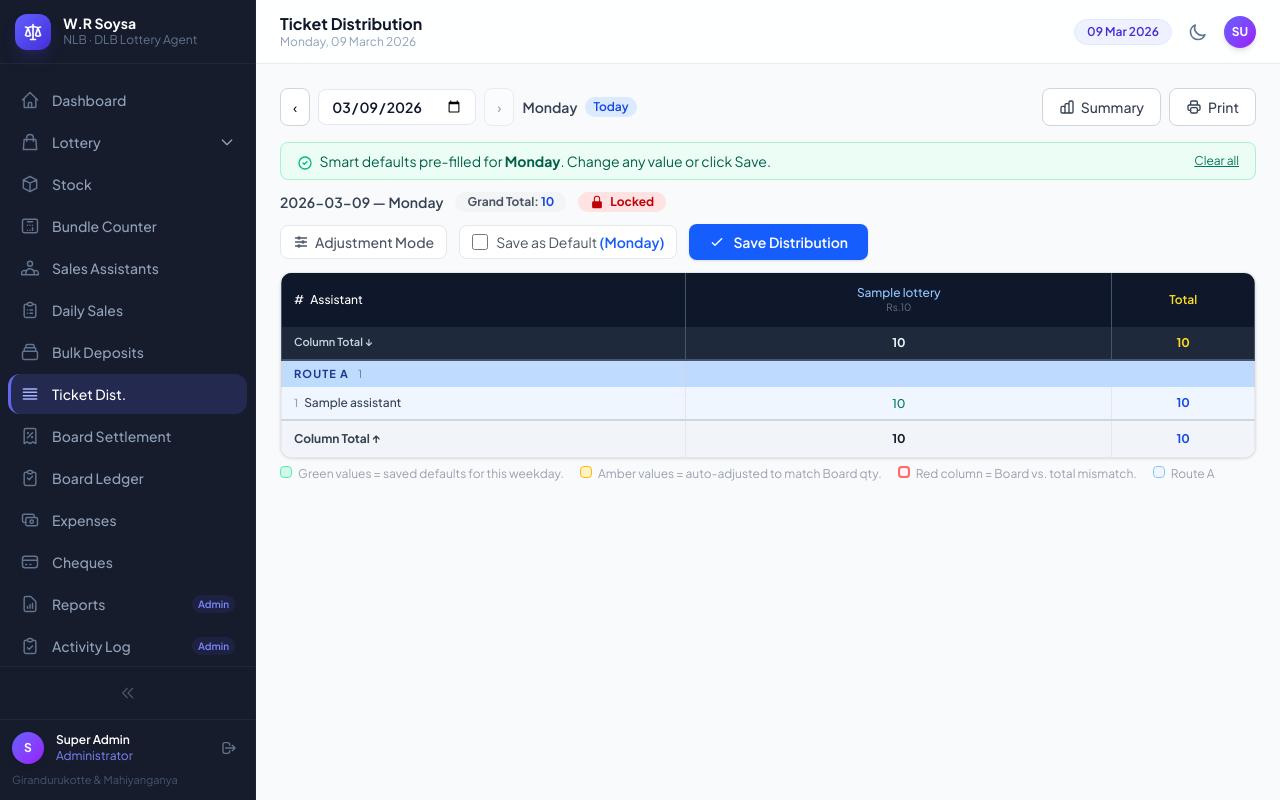
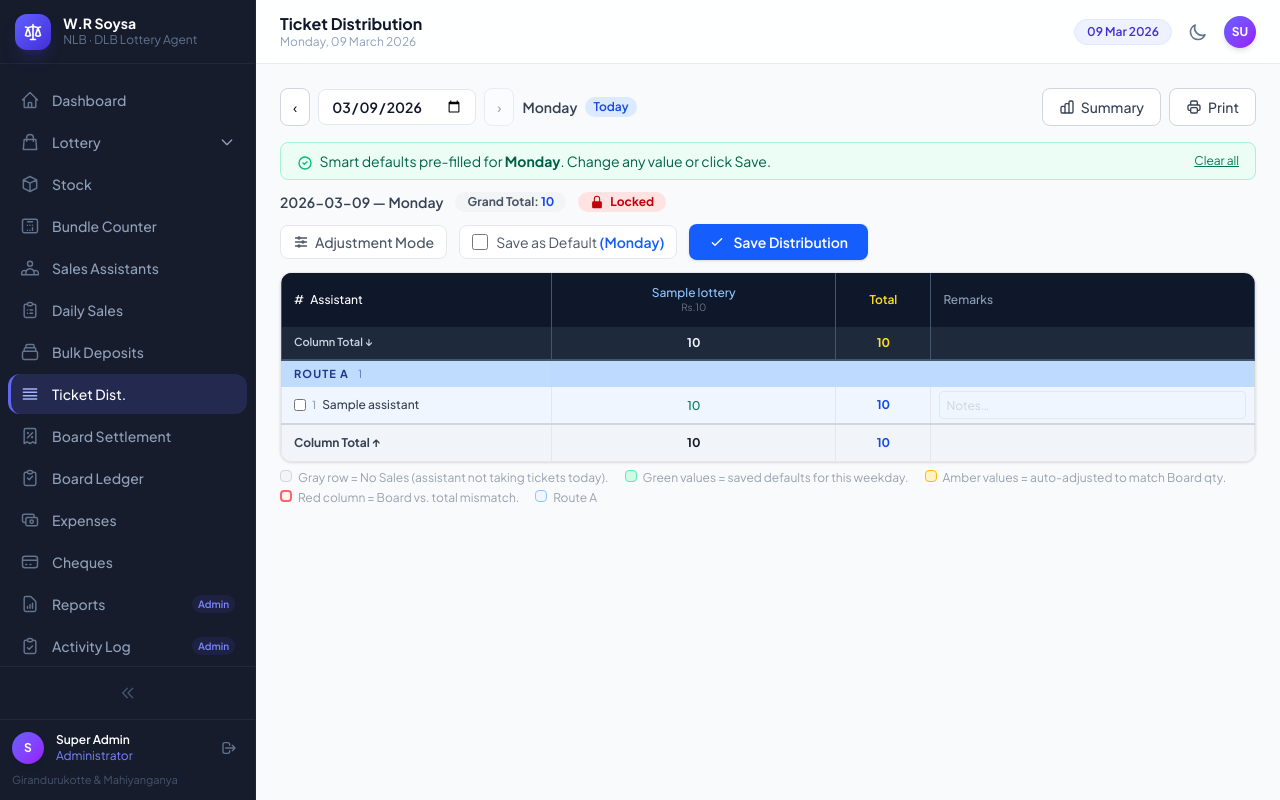
Before and after one commit to supunchamod/lottery-management, a Laravel app: page /ticket-distribution in a window 1280 px wide. Run offline with Laravel 12, Linux system fonts and the light colour scheme; a user stored in the database is signed in; data comes from the database, SQL or seed files in the repository; tables that the repository leaves empty hold one stand-in row (values such as "Sample post"); style sheets or scripts are compiled from the project's sources; parts of the project's set-up code (start-up, migrations or seed data) failed here and were passed over; some libraries are stand-ins or nearby versions.

Commit message:
Add No Sales lock toggle and Remarks column to Ticket Distribution
DB / Backend
- Migration: create daily_ticket_notes table (date, assistant_id,
  is_no_sales bool, remarks string, unique per assistant-date)
- Model: DailyTicketNote with fillable, casts, and assistant relation
- TicketDistributionController@index(): load notes, seed alpineNoSales
  and alpineRemarks, pass to view
- TicketDistributionController@store(): validate no_sales.* + remarks.*,
  upsert/delete DailyTicketNote per assistant; when is_no_sales=true
  wipe all DailyTicketStock rows for that assistant-date

Frontend (ticket-distribution/index.blade.php)
- Alpine distGrid(): add noSales/remarks state, onNoSalesChange()
  method (zeros qty grid when checked, sets isDirty)
- Hidden inputs: no_sales[aId] and remarks[aId] synced from Alpine
- No Sales checkbox in sticky name column: x-model, locks row
  on check, strikethrough name, shows 'No Sales' badge
- Locked row: !bg-gray-100 background, #f3f4f6 sticky cell,
  all lottery inputs disabled + opacity-0
- Remarks column: visible text input (x-model, max 255) at table end,
  placeholder changes to 'e.g. Sick leave…' when row is locked
- Print table: Remarks column + No Sales badge/indicator per row
- Legend: added gray row = No Sales entry
- All header/footer colspan values updated (+1 for Remarks column)

https://claude.ai/code/session_01R2vGbwReeLgLaHadgq34HT

```diff
--- a/app/Http/Controllers/TicketDistributionController.php
+++ b/app/Http/Controllers/TicketDistributionController.php
@@ -2,6 +2,7 @@
 
 namespace App\Http\Controllers;
 
+use App\Models\DailyTicketNote;
 use App\Models\DailyTicketStock;
 use App\Models\DefaultDistribution;
 use App\Models\Lottery;
@@ -31,6 +32,16 @@ class TicketDistributionController extends Controller
             $grid[$r->assistant_id][$r->lottery_id] = $r->quantity;
         }
 
+        // Load per-assistant notes (no_sales flag + remarks)
+        $notesCollection = DailyTicketNote::where('date', $date)->get()->keyBy('assistant_id');
+        $alpineNoSales   = [];
+        $alpineRemarks   = [];
+        foreach ($assistants as $a) {
+            $note                   = $notesCollection[$a->id] ?? null;
+            $alpineNoSales[$a->id] = (bool) ($note->is_no_sales ?? false);
+            $alpineRemarks[$a->id] = $note->remarks ?? '';
+        }
+
         // PHP-side totals (also used to seed Alpine state)
         $colTotals = [];
         foreach ($lotteries as $l) {
@@ -43,28 +54,58 @@ class TicketDistributionController extends Controller
         $grandTotal = array_sum($colTotals);
 
         return view('ticket-distribution.index', compact(
-            'date', 'assistants', 'lotteries', 'grid', 'colTotals', 'rowTotals', 'grandTotal'
+            'date', 'assistants', 'lotteries', 'grid', 'colTotals', 'rowTotals', 'grandTotal',
+            'notesCollection', 'alpineNoSales', 'alpineRemarks'
         ));
     }
 
     /**
-     * Upsert the full grid for a given date.
-     * Rows with qty = 0 or blank are deleted (keep table clean).
+     * Upsert the full grid for a given date, including no-sales flags and remarks.
+     * Rows with qty = 0 (and not no-sales) are deleted to keep the table clean.
      */
     public function store(Request $request)
     {
         $request->validate([
-            'date'    => 'required|date',
-            'qty'     => 'nullable|array',
-            'qty.*.*' => 'nullable|integer|min:0',
+            'date'       => 'required|date',
+            'qty'        => 'nullable|array',
+            'qty.*.*'    => 'nullable|integer|min:0',
+            'no_sales'   => 'nullable|array',
+            'no_sales.*' => 'nullable|in:0,1',
+            'remarks'    => 'nullable|array',
+            'remarks.*'  => 'nullable|string|max:255',
         ]);
 
-        $date = $request->input('date');
-        $grid = $request->input('qty', []);   // [assistant_id][lottery_id] => qty
+        $date        = $request->input('date');
+        $grid        = $request->input('qty', []);
+        $noSalesMap  = $request->input('no_sales', []);
+        $remarksMap  = $request->input('remarks', []);
 
-        DB::transaction(function () use ($date, $grid) {
-            foreach ($grid as $assistantId => $lotteryQtys) {
-                foreach ($lotteryQtys as $lotteryId => $qty) {
+        // Collect every assistant ID submitted across all inputs
+        $allIds = collect(array_keys($grid + $noSalesMap + $remarksMap))->map('intval')->unique()->all();
+
+        DB::transaction(function () use ($date, $grid, $noSalesMap, $remarksMap, $allIds) {
+            foreach ($allIds as $assistantId) {
+                $isNoSales = ($noSalesMap[$assistantId] ?? '0') === '1';
+                $remarks   = trim($remarksMap[$assistantId] ?? '');
+
+                // Persist or clear the note record
+                if ($isNoSales || $remarks !== '') {
+                    DailyTicketNote::updateOrCreate(
+                        ['date' => $date, 'assistant_id' => $assistantId],
+                        ['is_no_sales' => $isNoSales, 'remarks' => $remarks ?: null]
+                    );
+                } else {
+                    DailyTicketNote::where(['date' => $date, 'assistant_id' => $assistantId])->delete();
+                }
+
+                // No-sales: wipe all lottery rows for this assistant and skip qty processing
+                if ($isNoSales) {
+                    DailyTicketStock::where(['date' => $date, 'assistant_id' => $assistantId])->delete();
+                    continue;
+                }
+
+                // Normal qty upsert / delete
+                foreach ($grid[$assistantId] ?? [] as $lotteryId => $qty) {
                     $qty = (int) ($qty ?? 0);
 
                     if ($qty > 0) {
--- /dev/null
+++ b/app/Models/DailyTicketNote.php
@@ -0,0 +1,29 @@
+<?php
+
+namespace App\Models;
+
+use Illuminate\Database\Eloquent\Model;
+use Illuminate\Database\Eloquent\Relations\BelongsTo;
+
+class DailyTicketNote extends Model
+{
+    protected $fillable = [
+        'date',
+        'assistant_id',
+        'is_no_sales',
+        'remarks',
+    ];
+
+    protected function casts(): array
+    {
+        return [
+            'date'       => 'date',
+            'is_no_sales' => 'boolean',
+        ];
+    }
+
+    public function assistant(): BelongsTo
+    {
+        return $this->belongsTo(SalesAssistant::class, 'assistant_id');
+    }
+}
--- a/resources/views/ticket-distribution/index.blade.php
+++ b/resources/views/ticket-distribution/index.blade.php
@@ -13,6 +13,9 @@
             $alpineGrid[$a->id][$l->id] = $grid[$a->id][$l->id] ?? 0;
         }
     }
+
+    // ── Alpine seed for no-sales & remarks (passed from controller) ──────────
+    // (already available as $alpineNoSales and $alpineRemarks PHP variables)
 
     // ── Route Color Map ──────────────────────────────────────────────────────
     // color_code => Tailwind classes + hex values for sticky-cell inline styles
@@ -168,6 +171,9 @@
                     <th style="padding:5px 6px; text-align:center; color:#fde68a; white-space:nowrap;">
                         Total
                     </th>
+                    <th style="padding:5px 6px; text-align:left; color:#94a3b8; white-space:nowrap; min-width:100px;">
+                        Remarks
+                    </th>
                 </tr>
 
                 {{-- Column totals — top --}}
@@ -183,6 +189,7 @@
                     <td style="padding:4px 6px; text-align:center; color:#fde68a; font-weight:bold;">
                         {{ number_format($grandTotal) }}
                     </td>
+                    <td></td>
                 </tr>
             </thead>
 
@@ -211,20 +218,28 @@
                     @if($routeId !== $lastRouteId)
                         @php $lastRouteId = $routeId; @endphp
                         <tr style="background:{{ $pColor['header'] }}; border-top:2px solid #94a3b8;">
-                            <td colspan="{{ count($lotteries) + 2 }}"
+                            <td colspan="{{ count($lotteries) + 3 }}"
                                 style="padding:3px 6px; font-weight:700; font-size:7pt; text-transform:uppercase; letter-spacing:0.08em; color:#374151;">
                                 {{ $a->route?->name ?? 'Unassigned' }}
                             </td>
                         </tr>
                     @endif
 
-                    <tr style="background:{{ $pColor['row'] }}; border-bottom:1px solid #e2e8f0;">
-                        <td style="padding:4px 6px; font-weight:500; color:#1e293b; white-space:nowrap; border-right:1px solid #e2e8f0;">
+                    @php
+                        $printNote    = $notesCollection[$a->id] ?? null;
+                        $printNoSales = $printNote?->is_no_sales ?? false;
+                        $printRemarks = $printNote?->remarks ?? '';
+                    @endphp
+                    <tr style="background:{{ $printNoSales ? '#f3f4f6' : $pColor['row'] }}; border-bottom:1px solid #e2e8f0;">
+                        <td style="padding:4px 6px; font-weight:500; color:{{ $printNoSales ? '#9ca3af' : '#1e293b' }}; white-space:nowrap; border-right:1px solid #e2e8f0;">
                             <span style="color:#94a3b8; font-size:7.5pt; margin-right:4px;">{{ $globalIndex + 1 }}</span>
                             {{ $a->name }}
+                            @if($printNoSales)
+                                <span style="margin-left:4px; font-size:6.5pt; background:#e5e7eb; color:#6b7280; padding:1px 4px; border-radius:3px;">No Sales</span>
+                            @endif
                         </td>
                         @foreach($lotteries as $l)
-                            @php $qty = $grid[$a->id][$l->id] ?? 0; @endphp
+                            @php $qty = $printNoSales ? 0 : ($grid[$a->id][$l->id] ?? 0); @endphp
                             <td style="padding:4px 3px; text-align:center;
                                        font-weight:{{ $qty > 0 ? '600' : '400' }};
                                        color:{{ $qty > 0 ? '#1e40af' : '#cbd5e1' }};">
@@ -232,8 +247,11 @@
                             </td>
                         @endforeach
                         <td style="padding:4px 6px; text-align:center; font-weight:bold;
-                                   color:{{ $rowTot > 0 ? '#1d4ed8' : '#cbd5e1' }};">
-                            {{ $rowTot > 0 ? number_format($rowTot) : '—' }}
+                                   color:{{ $rowTot > 0 && !$printNoSales ? '#1d4ed8' : '#cbd5e1' }};">
+                            {{ $rowTot > 0 && !$printNoSales ? number_format($rowTot) : '—' }}
+                        </td>
+                        <td style="padding:4px 6px; font-size:7pt; color:#64748b;">
+                            {{ $printRemarks }}
                         </td>
                     </tr>
                 @endforeach
@@ -253,6 +271,7 @@
                     <td style="padding:5px 6px; text-align:center; font-weight:bold; color:#1d4ed8;">
                         {{ number_format($grandTotal) }}
                     </td>
+                    <td></td>
                 </tr>
             </tfoot>
         </table>
@@ -274,7 +293,9 @@
         {{ json_encode($alpineGrid) }},
         '{{ $date }}',
         '{{ route('api.ticket-distribution.defaults.get') }}',
-        '{{ route('api.ticket-distribution.defaults.save') }}'
+        '{{ route('api.ticket-distribution.defaults.save') }}',
+        {{ json_encode($alpineNoSales) }},
+        {{ json_encode($alpineRemarks) }}
      )"
      @keydown.window="handleArrow($event)"
      class="print:hidden">
@@ -365,6 +386,8 @@
                        :name="`qty[{{ $a->id }}][{{ $l->id }}]`"
                        :value="grid[{{ $a->id }}][{{ $l->id }}] || 0">
             @endforeach
+            <input type="hidden" :name="`no_sales[{{ $a->id }}]`" :value="noSales[{{ $a->id }}] ? '1' : '0'">
+            <input type="hidden" :name="`remarks[{{ $a->id }}]`"  :value="remarks[{{ $a->id }}] || ''">
         @endforeach
 
         {{-- ── Toolbar ──────────────────────────────────────────────────── --}}
@@ -453,6 +476,10 @@
                         <th class="px-3 py-3 text-center text-yellow-300 font-semibold whitespace-nowrap border-x border-slate-600">
                             Total
                         </th>
+                        <th class="px-3 py-3 text-left text-slate-400 font-medium whitespace-nowrap border-x border-slate-600"
+                            style="min-width:130px;">
+                            Remarks
+                        </th>
                     </tr>
 
                     {{-- ── Board Received Qty row (Adjustment Mode only) ── --}}
@@ -481,6 +508,7 @@
                         <td class="px-3 py-1.5 text-center text-xs font-bold text-amber-700 border-x border-amber-300">
                             <span x-text="boardGrandTotal().toLocaleString() || '—'"></span>
                         </td>
+                        <td class="border-x border-amber-300"></td>
                     </tr>
 
                     <tr class="border-b-2 border-slate-600" style="background:#1e293b;">
@@ -495,6 +523,7 @@
                         @endforeach
                         <td class="px-3 py-2 text-center text-yellow-300 font-bold border-x border-slate-600"
                             x-text="grandTotal().toLocaleString()"></td>
+                        <td class="border-x border-slate-600"></td>
                     </tr>
                 </thead>
 
@@ -516,7 +545,7 @@
                                     {{ $routeGroup['assistants']->count() }}
                                 </span>
                             </td>
-                            <td colspan="{{ count($lotteries) + 1 }}"
+                            <td colspan="{{ count($lotteries) + 2 }}"
                                 class="{{ $colors['headerBg'] }} border-x border-gray-300"></td>
                         </tr>
 
@@ -530,18 +559,31 @@
                             @endphp
                             <tr class="{{ $colors['rowBg'] }} border-b {{ $colors['separator'] }}"
                                 x-bind:class="{
-                                    '{{ $rowHoverBg }} ring-1 ring-inset ring-blue-400': hoveredRow === {{ $a->id }} && !isLocked({{ $a->id }}),
-                                    '!bg-amber-50 ring-1 ring-inset ring-amber-400': isLocked({{ $a->id }})
+                                    '!bg-gray-100': noSales[{{ $a->id }}],
+                                    '{{ $rowHoverBg }} ring-1 ring-inset ring-blue-400': hoveredRow === {{ $a->id }} && !isLocked({{ $a->id }}) && !noSales[{{ $a->id }}],
+                                    '!bg-amber-50 ring-1 ring-inset ring-amber-400': isLocked({{ $a->id }}) && !noSales[{{ $a->id }}]
                                 }"
                                 @mouseenter="hoveredRow = {{ $a->id }}"
                                 @mouseleave="hoveredRow = null">
 
                                 <td class="sticky left-0 z-10 px-3 py-1.5 font-medium text-gray-700 whitespace-nowrap border-x border-gray-200"
                                     style="background: {{ $rowBgHex }}"
-                                    x-bind:style="isLocked({{ $a->id }}) ? 'background:#fffbeb' : (hoveredRow === {{ $a->id }} ? 'background:{{ $rowHoverHex }}' : 'background:{{ $rowBgHex }}')">
+                                    x-bind:style="noSales[{{ $a->id }}] ? 'background:#f3f4f6' : (isLocked({{ $a->id }}) ? 'background:#fffbeb' : (hoveredRow === {{ $a->id }} ? 'background:{{ $rowHoverHex }}' : 'background:{{ $rowBgHex }}'))">
                                     <div class="flex items-center gap-1.5">
+                                        {{-- No Sales toggle --}}
+                                        <input type="checkbox"
+                                               x-model="noSales[{{ $a->id }}]"
+                                               @change="onNoSalesChange({{ $a->id }})"
+                                               :title="noSales[{{ $a->id }}] ? 'Unmark — assistant is taking tickets today' : 'Mark as No Sales — locks this row'"
+                                               class="h-3 w-3 shrink-0 rounded border-gray-300 text-gray-500 cursor-pointer focus:ring-0 focus:ring-offset-0"
+                                               @click.stop>
                                         <span class="text-gray-400 text-[11px] shrink-0">{{ $ri + 1 }}</span>
-                                        <span class="truncate">{{ $a->name }}</span>
+                                        <span class="truncate" :class="noSales[{{ $a->id }}] ? 'line-through text-gray-400' : ''">{{ $a->name }}</span>
+                                        {{-- No Sales badge — shown when locked --}}
+                                        <span x-show="noSales[{{ $a->id }}]"
+                                              class="ml-auto shrink-0 rounded-full bg-gray-300 px-1.5 py-0.5 text-[10px] font-semibold text-gray-600 leading-none">
+                                            No Sales
+                                        </span>
                                         {{-- Lock button — only visible in Adjustment Mode --}}
                                         <button type="button"
                                                 x-show="adjustMode"
@@ -571,11 +613,13 @@
                                         }">
                                         <input
                                             type="number" min="0" step="1"
-                                            class="dist-cell w-full h-8 px-1 text-center text-xs font-medium border-0 bg-transparent focus:bg-white focus:ring-1 focus:ring-blue-400 focus:z-10 relative outline-none"
+                                            class="dist-cell w-full h-8 px-1 text-center text-xs font-medium border-0 bg-transparent focus:bg-white focus:ring-1 focus:ring-blue-400 focus:z-10 relative outline-none disabled:cursor-not-allowed"
                                             :value="grid[{{ $a->id }}][{{ $l->id }}] || ''"
+                                            :disabled="noSales[{{ $a->id }}]"
                                             :class="{
-                                                'text-emerald-700': isDefault({{ $a->id }}, {{ $l->id }}) && !isAdjusted({{ $a->id }}, {{ $l->id }}),
-                                                'text-amber-800 font-semibold is-adjusted': isAdjusted({{ $a->id }}, {{ $l->id }})
+                                                'opacity-0 pointer-events-none': noSales[{{ $a->id }}],
+                                                'text-emerald-700': isDefault({{ $a->id }}, {{ $l->id }}) && !isAdjusted({{ $a->id }}, {{ $l->id }}) && !noSales[{{ $a->id }}],
+                                                'text-amber-800 font-semibold is-adjusted': isAdjusted({{ $a->id }}, {{ $l->id }}) && !noSales[{{ $a->id }}]
                                             }"
                                             @focus="hoveredCol = {{ $l->id }}"
                                             @blur="hoveredCol = null"
@@ -589,6 +633,20 @@
                                 <td class="px-3 py-1.5 text-center font-bold border-x border-gray-200"
                                     x-bind:class="rowTotal({{ $a->id }}) > 0 ? 'text-blue-700' : 'text-gray-300'"
                                     x-text="rowTotal({{ $a->id }}).toLocaleString()"></td>
+
+                                {{-- Remarks cell --}}
+                                <td class="px-2 py-1 border-x border-gray-200" style="min-width:130px;">
+                                    <input type="text"
+                                           x-model="remarks[{{ $a->id }}]"
+                                           @input="isDirty = true"
+                                           placeholder="Notes…"
+                                           maxlength="255"
+                                           class="w-full h-7 px-1.5 text-xs text-gray-600 border border-gray-200 rounded bg-transparent
+                                                  focus:bg-white focus:outline-none focus:ring-1 focus:ring-blue-300 focus:border-blue-300
+                                                  placeholder-gray-300 disabled:bg-transparent disabled:cursor-default disabled:border-transparent"
+                                           :class="noSales[{{ $a->id }}] ? 'text-gray-500' : ''"
+                                           :placeholder="noSales[{{ $a->id }}] ? 'e.g. Sick leave…' : 'Notes…'">
+                                </td>
                             </tr>
                         @endforeach
                     @endforeach
@@ -605,6 +663,7 @@
                         @endforeach
                         <td class="px-3 py-2.5 text-center text-blue-700 border-x border-gray-200"
                             x-text="grandTotal().toLocaleString()"></td>
+                        <td class="border-x border-gray-200"></td>
                     </tr>
                 </tbody>
             </table>
@@ -654,6 +713,10 @@
 
 {{-- Legend --}}
 <div class="mt-2 flex flex-wrap items-center gap-x-4 gap-y-1 text-xs text-gray-400 print:hidden">
+    <span>
+        <span class="inline-block w-3 h-3 rounded-sm bg-gray-100 border border-gray-300 mr-1"></span>
+        Gray row = No Sales (assistant not taking tickets today).
+    </span>
     <span>
         <span class="inline-block w-3 h-3 rounded-sm bg-emerald-100 border border-emerald-300 mr-1"></span>
         Green values = saved defaults for this weekday.
@@ -746,7 +809,7 @@ input.board-qty-cell[type=number] { -moz-appearance: textfield; }
 </style>
 
 <script>
-function distGrid(initialGrid, currentDate, defaultsUrl, saveDefaultsUrl) {
+function distGrid(initialGrid, currentDate, defaultsUrl, saveDefaultsUrl, initialNoSales, initialRemarks) {
     return {
         // ── State ──────────────────────────────────────────────────────────
         grid:            initialGrid,
@@ -762,6 +825,10 @@ function distGrid(initialGrid, currentDate, defaultsUrl, saveDefaultsUrl) {
         isDirty:         false,
         pendingUrl:      null,
         _formId:         'dist-form',
+
+        // ── No Sales & Remarks ─────────────────────────────────────────────
+        noSales: initialNoSales || {},   // { [aId]: bool }
+        remarks:  initialRemarks  || {}, // { [aId]: string }
 
         // ── Adjustment Mode ────────────────────────────────────────────────
         adjustMode:     false,
@@ -926,6 +993,19 @@ function distGrid(initialGrid, currentDate, defaultsUrl, saveDefaultsUrl) {
                 // Clear adjustment highlight when user manually edits the cell
                 if (this.adjustedCells[aId]) delete this.adjustedCells[aId][lId];
             });
+        },
+
+        // ── No Sales toggle ────────────────────────────────────────────────
+        onNoSalesChange(aId) {
+            if (this.noSales[aId]) {
+                // Zero out all lottery quantities for this assistant
+                if (this.grid[aId]) {
+                    for (const lId of Object.keys(this.grid[aId])) {
+                        this.grid[aId][lId] = 0;
+                    }
+                }
+            }
+            this.isDirty = true;
         },
 
         // ── Edit Lock methods ──────────────────────────────────────────────
```
Also changed, not shown: database/migrations/2024_01_01_000188_create_daily_ticket_notes_table.php (added).
